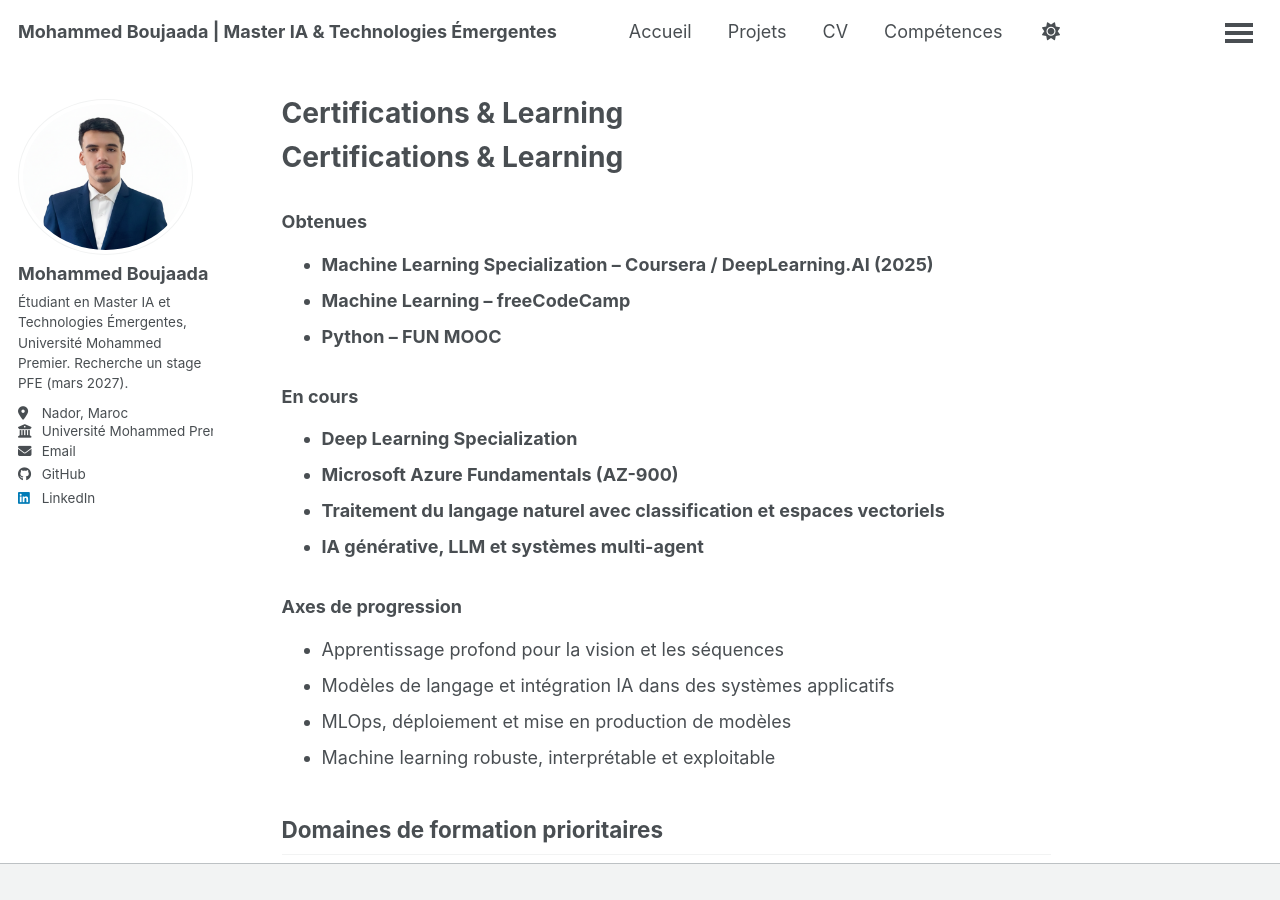
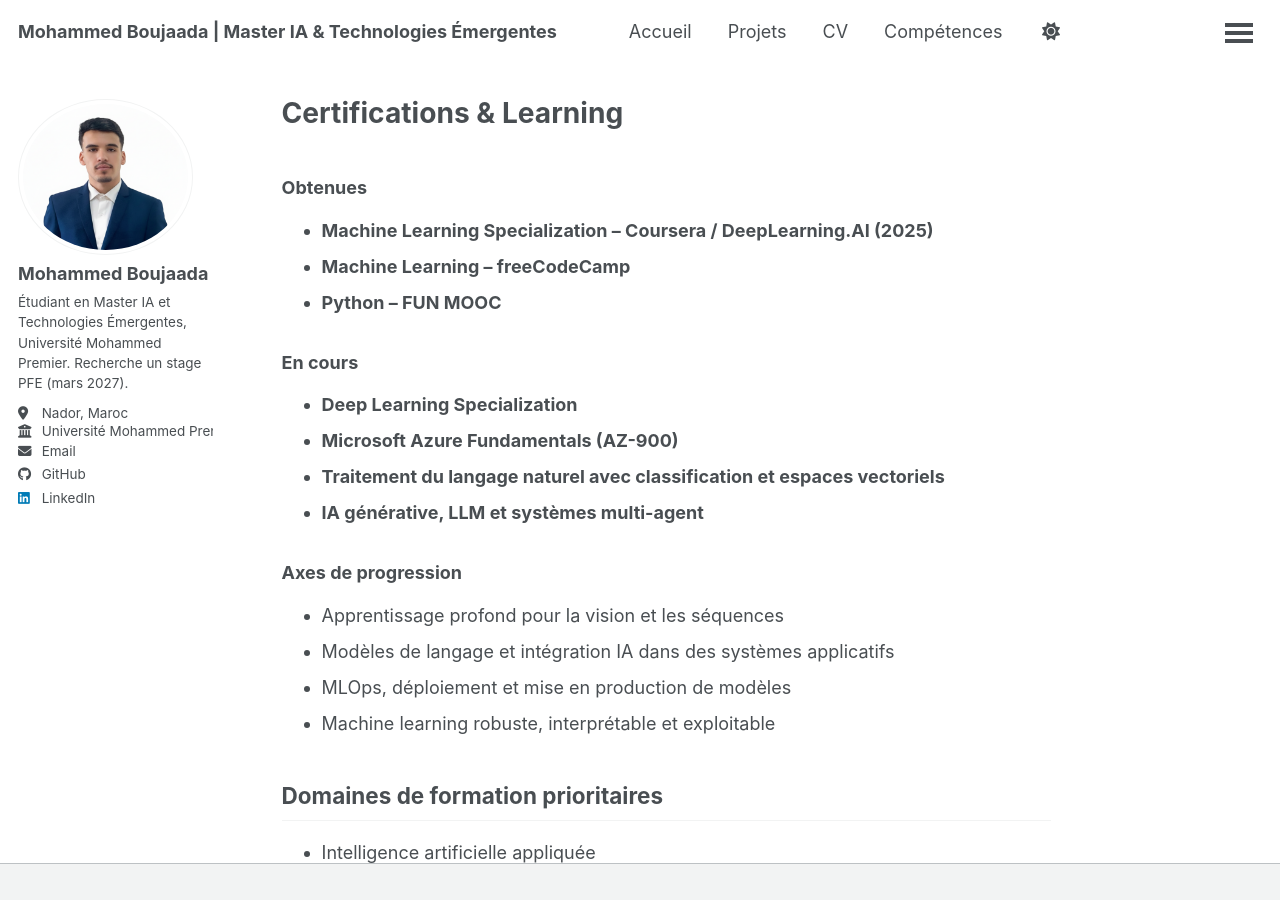
Before and after one commit to mohammed-boujaada/mohammed-boujaada.github.io, a Jekyll site: the page built from _pages/certifications.md, in a window 1280 px wide and 900 px high. Built offline with Jekyll 4.4.1, drawn with Linux system fonts in a browser that asks for light colours; a style sheet for code colours, icons or effects is not loaded.

Commit message:
Fix repeated page titles

```diff
--- a/_pages/certifications.md
+++ b/_pages/certifications.md
@@ -4,8 +4,6 @@ excerpt: "Certifications, formations et apprentissages continus"
 permalink: /certifications/
 author_profile: true
 ---
-
-# Certifications & Learning
 
 ### Obtenues
 - **Machine Learning Specialization – Coursera / DeepLearning.AI (2025)**
```
Also changed, not shown: _pages/skills.md (+0 -2 lines).
